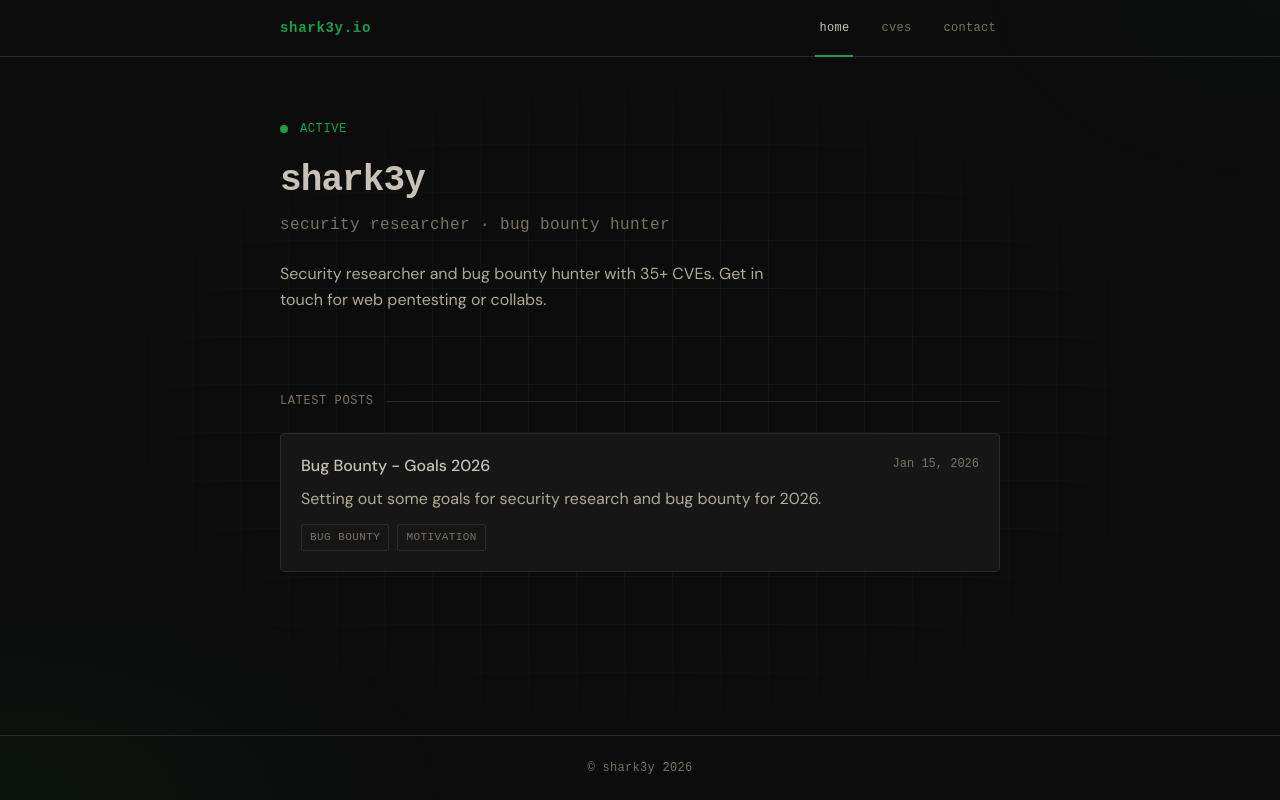
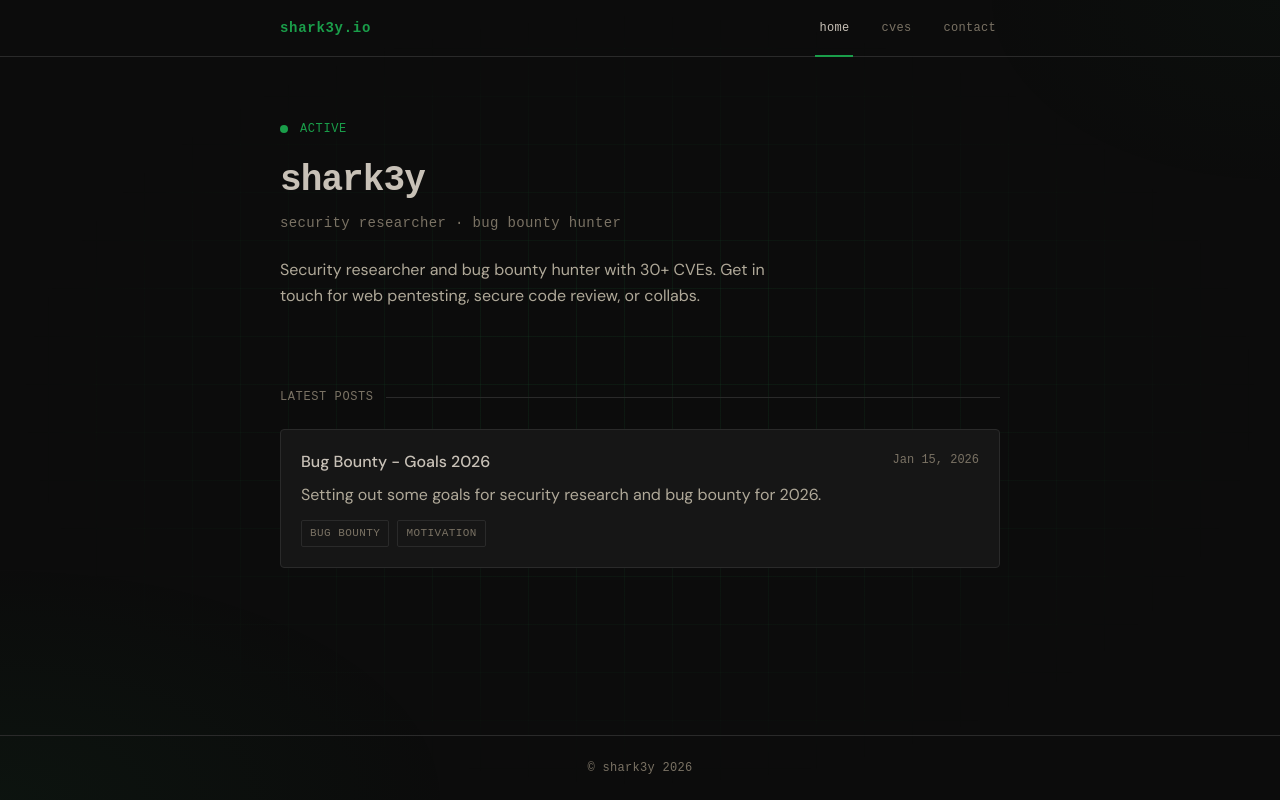
Before and after one commit to angusgee/shark3y.io, a React (Vite) app: page / in a window 1280 px wide. Built offline with nearby package versions, Linux system fonts and the light colour scheme; a web font is replaced by a local one.

Commit message:
refactor(post): tweaks to goals post and copy

```diff
--- a/src/content/bug-bounty-2026.md
+++ b/src/content/bug-bounty-2026.md
@@ -14,13 +14,10 @@ I've been building and breaking websites for a good few years now however gettin
 ### 1. Report 100 Valid Bugs
 
 This is my primary goal for the year. I'm still only hunting part time however my WordPress automation is throwing me leads every week and there's a world of vibe coded SPAs out there needing pwned, so this seems doable.
-- WordFence
-- HackerOne
-- YesWeHack
 
 ### 2. Publish ~25 Technical Writeups
 
-One of the things I love best about hacking is the community.
+One of the things I love best about hacking is the community. I'm going to contribute back to the community with:
 - CVE writeups
 - methodology posts / mini research pieces
 - “why this was hard” / lessons learned
@@ -31,7 +28,7 @@ Plugins with > 50k active installs are fully in scope for WordFence's Bug Bounty
 
 ### 4. Audit 12 SPAs on HackeOne
 
-Currently stuck in "tutorial hell" with web hacking and need a strong goal to focus my efforts and motivate me to
+Setting a strong goal to focus my efforts and motivate me to find 2-3 good programs to hack on. Been building a web hacking workflow for a while now but not found any decent bugs yet and feel like all it will take from here is practice and consistency.
 
 ### 5. PWPA Certification
 
@@ -39,8 +36,8 @@ TCM Security content is generally on point. I completed this course a while back
 
 ### 6. Security+ Certification
 
-Completing CompTia A+ basic IT training has been a major help, not only in learning hacking but even in my day job and general computing life. The next step in my educational trajectory.
+Completing CompTia A+ basic IT training has been a major help, not only in learning hacking but even in my day job and general computing life. The next step in my educational trajectory is Security+ which I can get funding for.
 
 ## Next Steps
 
-Looking forward to writeups, research and lots of fun bugs this year!
+Looking forward to doing research and finding lots of fun bugs this year!
--- a/src/pages/Home.jsx
+++ b/src/pages/Home.jsx
@@ -12,11 +12,11 @@ export default function Home() {
         <h1 className="font-mono-display text-3xl md:text-4xl font-bold text-heading mb-3 tracking-tight">
           shark3y
         </h1>
-        <p className="font-mono-display text-base text-body-muted mb-6 tracking-wide">
+        <p className="font-mono-display text-sm text-body-muted mb-6 tracking-wide">
           security researcher &middot; bug bounty hunter
         </p>
         <p className="text-body max-w-lg leading-relaxed">
-          Security researcher and bug bounty hunter with 35+ CVEs. Get in touch for web pentesting or collabs.
+          Security researcher and bug bounty hunter with 30+ CVEs. Get in touch for web pentesting, secure code review, or collabs.
         </p>
       </section>
 
```
